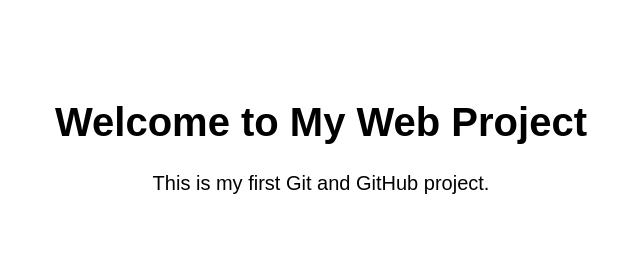
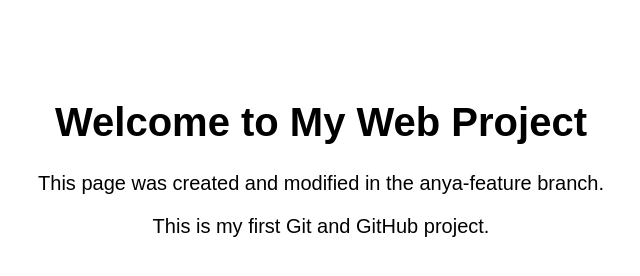
Before and after one commit to intern142/MainRepo, a plain HTML site: page index.html in a window 1280 px wide. Shown: the whole page, without its empty margins (319-959 px from the left). Drawn offline with Linux system fonts and the light colour scheme.

Commit message:
Update HTML page

```diff
--- a/index.html
+++ b/index.html
@@ -8,6 +8,7 @@
 <body>
 
     <h1>Welcome to My Web Project</h1>
+    <p>This page was created and modified in the anya-feature branch.</p>
 
     <p>This is my first Git and GitHub project.</p>
 
```
